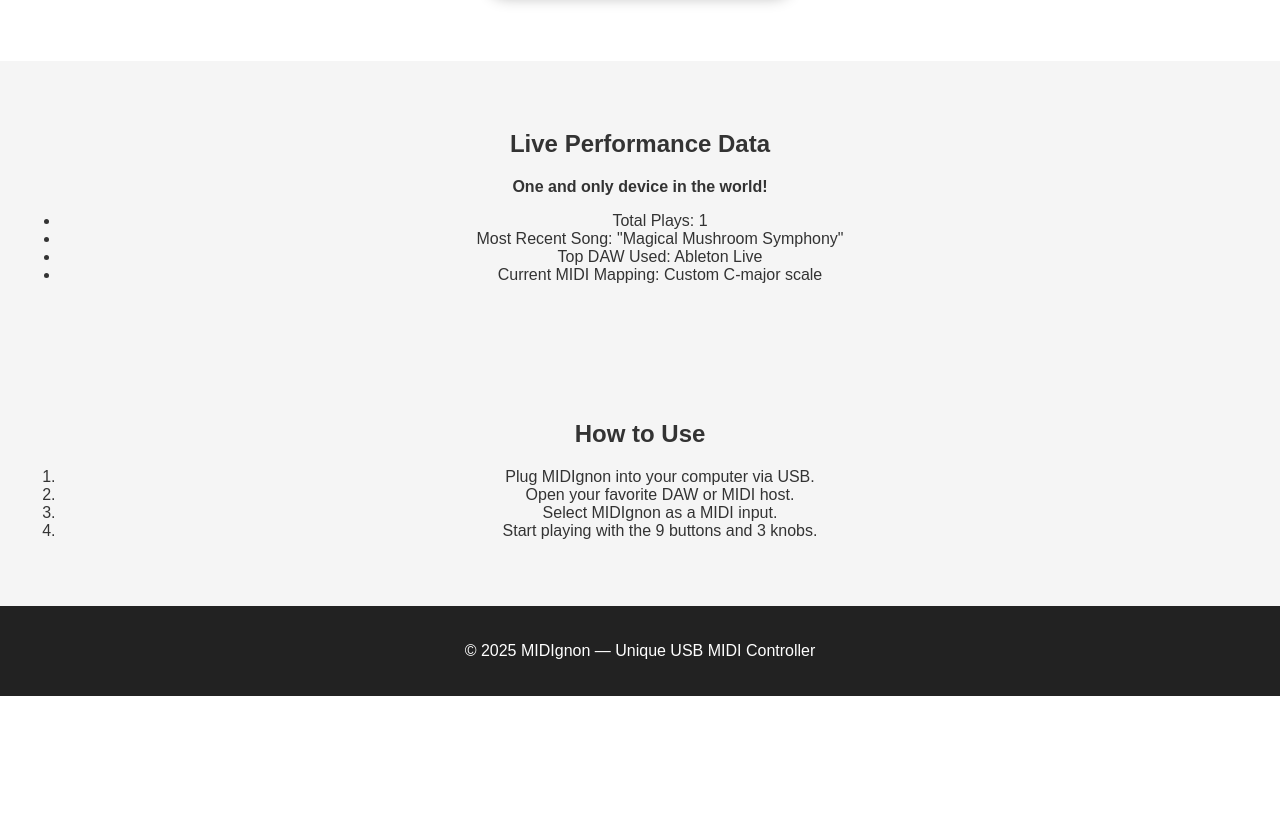
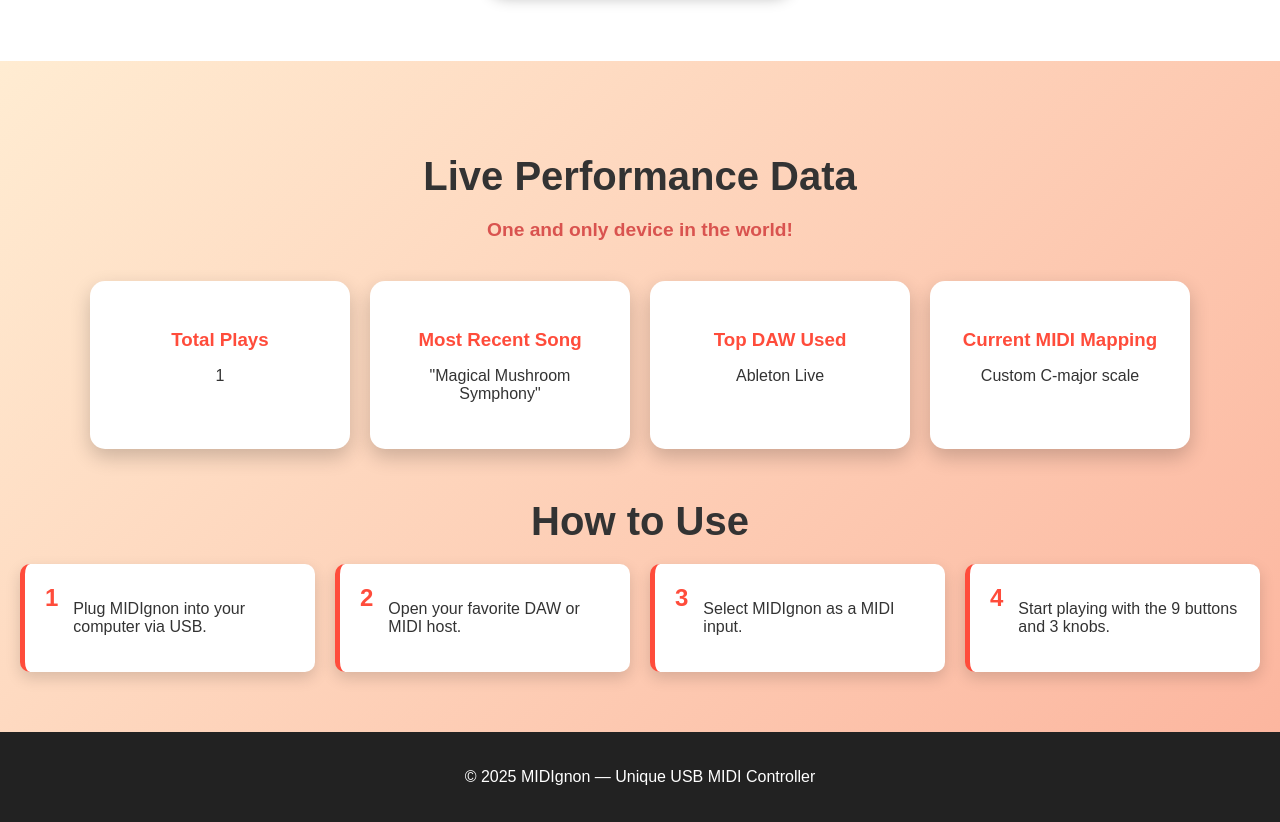
Before and after one commit to kaa-serpent/MIDIgnon, a plain HTML site: page docs/index.html in a window 1280 px wide. Shown: the part 1613-2435 px from the top of the page. Before the commit the page ends 2309 px from the top, so only its background shows below. Drawn offline with Linux system fonts and the light colour scheme.

Commit message:
clean ui

```diff
--- a/docs/index.html
+++ b/docs/index.html
@@ -22,26 +22,51 @@
     </div>
   </section>
 
-  <section id="performance">
+  <section id="performance-usage" class="cards-section">
+  <div class="container">
     <h2>Live Performance Data</h2>
-    <p><strong>One and only device in the world!</strong></p>
-    <ul>
-      <li>Total Plays: 1</li>
-      <li>Most Recent Song: "Magical Mushroom Symphony"</li>
-      <li>Top DAW Used: Ableton Live</li>
-      <li>Current MIDI Mapping: Custom C-major scale</li>
-    </ul>
-  </section>
+    <p class="highlight">One and only device in the world!</p>
 
-  <section id="usage">
+    <div class="cards">
+      <div class="card">
+        <h3>Total Plays</h3>
+        <p>1</p>
+      </div>
+      <div class="card">
+        <h3>Most Recent Song</h3>
+        <p>"Magical Mushroom Symphony"</p>
+      </div>
+      <div class="card">
+        <h3>Top DAW Used</h3>
+        <p>Ableton Live</p>
+      </div>
+      <div class="card">
+        <h3>Current MIDI Mapping</h3>
+        <p>Custom C-major scale</p>
+      </div>
+    </div>
+
     <h2>How to Use</h2>
-    <ol>
-      <li>Plug MIDIgnon into your computer via USB.</li>
-      <li>Open your favorite DAW or MIDI host.</li>
-      <li>Select MIDIgnon as a MIDI input.</li>
-      <li>Start playing with the 9 buttons and 3 knobs.</li>
-    </ol>
-  </section>
+    <div class="usage-cards">
+      <div class="usage-card">
+        <span>1</span>
+        <p>Plug MIDIgnon into your computer via USB.</p>
+      </div>
+      <div class="usage-card">
+        <span>2</span>
+        <p>Open your favorite DAW or MIDI host.</p>
+      </div>
+      <div class="usage-card">
+        <span>3</span>
+        <p>Select MIDIgnon as a MIDI input.</p>
+      </div>
+      <div class="usage-card">
+        <span>4</span>
+        <p>Start playing with the 9 buttons and 3 knobs.</p>
+      </div>
+    </div>
+  </div>
+</section>
 
   <footer>
     <p>© 2025 MIDIgnon — Unique USB MIDI Controller</p>
--- a/docs/styles.css
+++ b/docs/styles.css
@@ -62,3 +62,78 @@ footer {
   background: #222;
   color: white;
 }
+.cards-section {
+  padding: 60px 20px;
+  background: linear-gradient(135deg, #ffecd2, #fcb69f);
+  text-align: center;
+}
+
+.cards-section h2 {
+  font-size: 2.5em;
+  margin-bottom: 20px;
+  color: #333;
+}
+
+.highlight {
+  font-size: 1.2em;
+  font-weight: bold;
+  color: #d9534f;
+  margin-bottom: 40px;
+}
+
+.cards {
+  display: flex;
+  flex-wrap: wrap;
+  justify-content: center;
+  gap: 20px;
+  margin-bottom: 50px;
+}
+
+.card {
+  background: white;
+  border-radius: 15px;
+  box-shadow: 0 8px 20px rgba(0,0,0,0.2);
+  padding: 30px 20px;
+  width: 220px;
+  transition: transform 0.3s;
+}
+
+.card:hover {
+  transform: translateY(-10px);
+}
+
+.card h3 {
+  margin-bottom: 10px;
+  color: #ff4c3b;
+}
+
+.usage-cards {
+  display: flex;
+  flex-wrap: wrap;
+  justify-content: center;
+  gap: 20px;
+}
+
+.usage-card {
+  background: #fff;
+  border-left: 5px solid #ff4c3b;
+  border-radius: 10px;
+  padding: 20px;
+  width: 250px;
+  text-align: left;
+  box-shadow: 0 6px 15px rgba(0,0,0,0.15);
+  display: flex;
+  align-items: flex-start;
+  gap: 15px;
+  transition: transform 0.3s;
+}
+
+.usage-card:hover {
+  transform: translateY(-5px);
+}
+
+.usage-card span {
+  font-size: 1.5em;
+  font-weight: bold;
+  color: #ff4c3b;
+}
```
